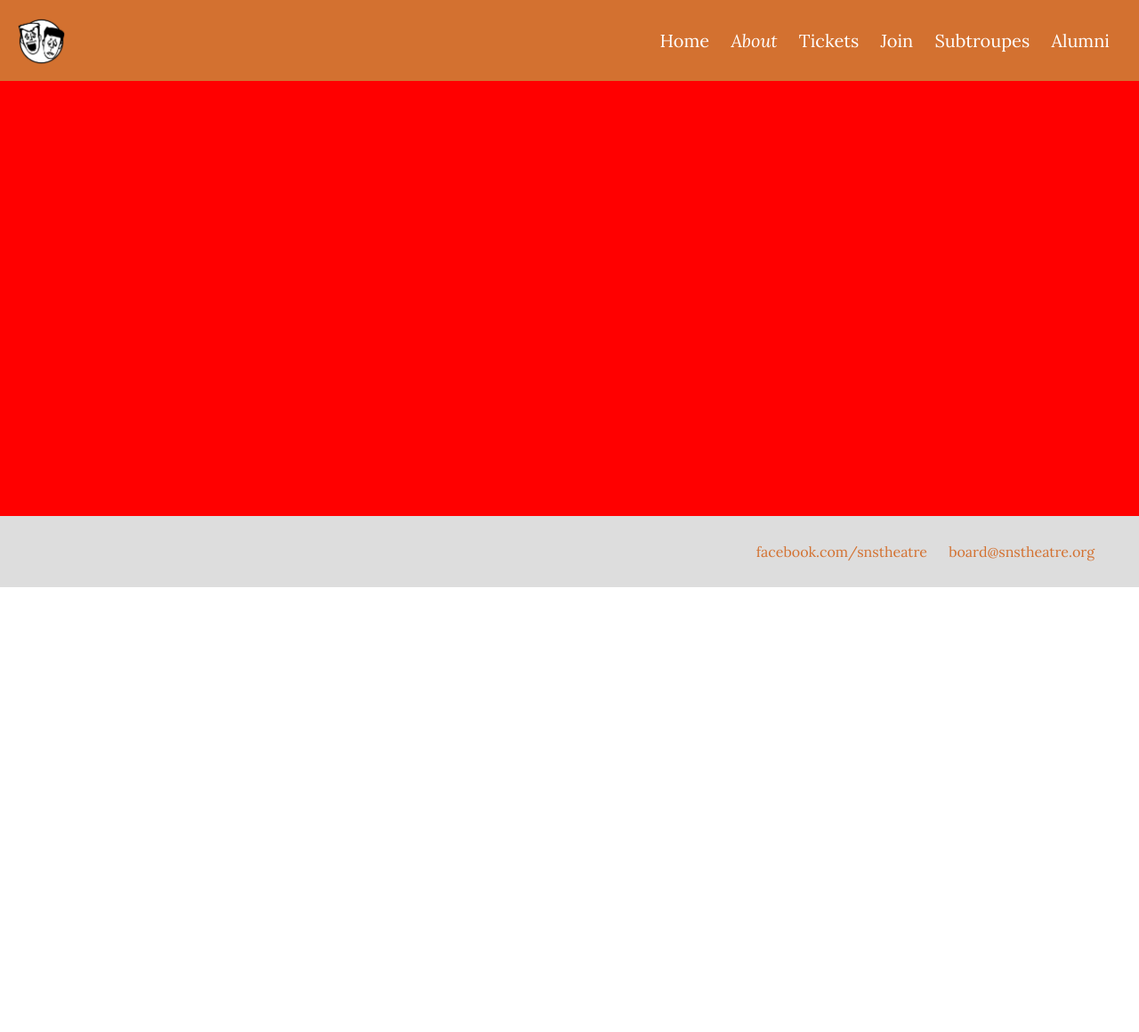
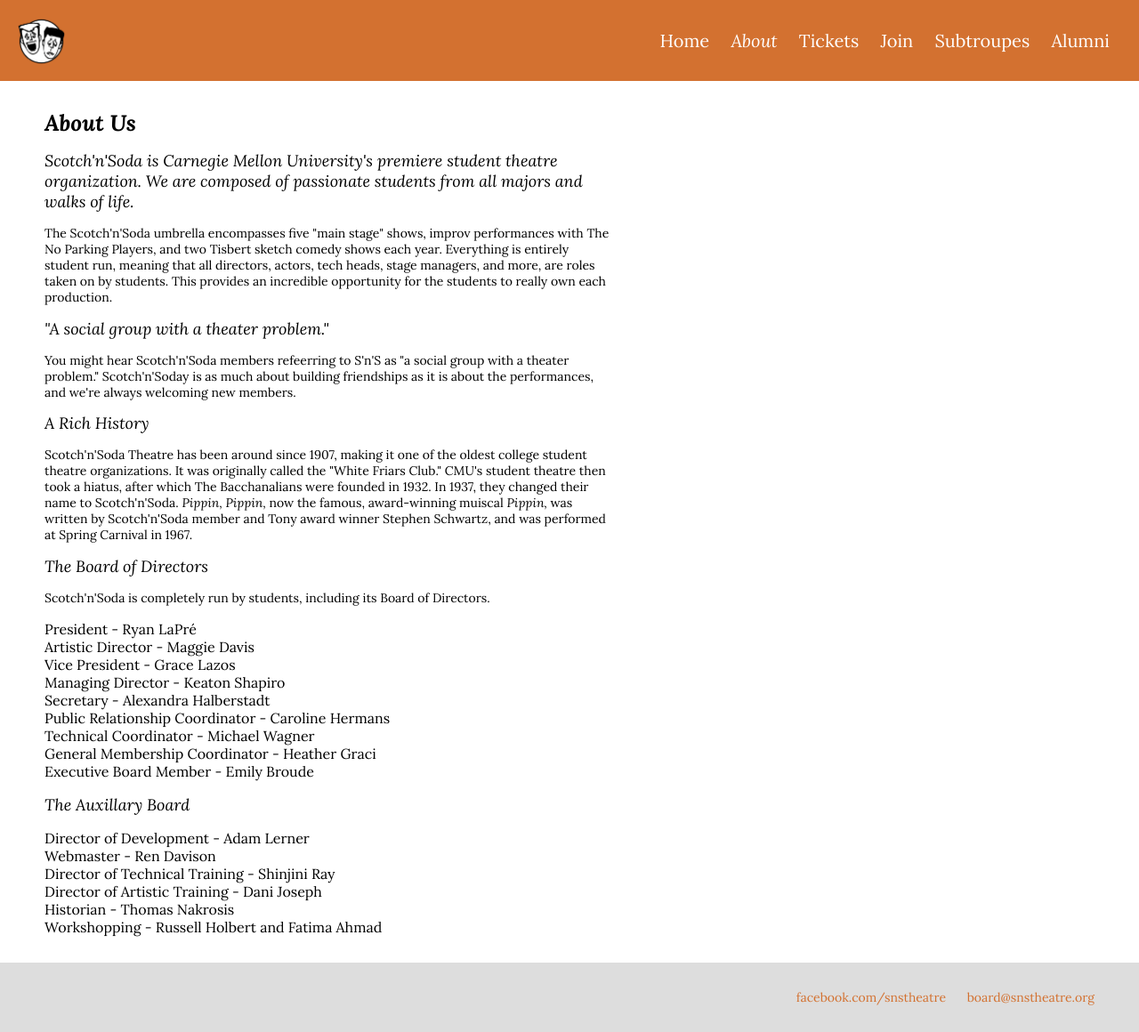
Before and after one commit to rendavison/snsWebsite, a Flask app: page /about.html in a window 1280 px wide. Shown: the whole page at 89% size. Run offline with Flask 2, Linux system fonts and the light colour scheme; some libraries are stand-ins or nearby versions.

Commit message:
there's an about page now

```diff
--- a/app/static/sass/main.css
+++ b/app/static/sass/main.css
@@ -11,6 +11,7 @@ html, body {
   background: white;
   margin: 0px;
   width: 100%;
+  font-size: 14px;
   overflow-x: hidden;
   text-align: left; }
 
@@ -29,11 +30,27 @@ a {
     -o-transition-duration: 0.5s; }
 
 h1 {
-  color: black;
   font-size: 25px;
   text-align: center;
   font-style: italic;
   margin-bottom: 5px; }
+
+h2 {
+  font-size: 18px;
+  font-style: italic;
+  font-weight: normal; }
+
+h3 {
+  font-size: 16px;
+  font-weight: normal; }
+
+.container {
+  width: 100%;
+  padding-left: 50px;
+  padding-top: 10px;
+  margin-top: 95px;
+  margin-bottom: 30px;
+  background: transparent; }
 
 /*Top navigation bar*/
 .topbar {
--- a/app/static/sass/main.scss
+++ b/app/static/sass/main.scss
@@ -15,6 +15,7 @@ html, body {
   background: $background-color;
   margin: 0px;
   width: 100%;
+  font-size: 14px;
   overflow-x: hidden;
   text-align: left;
 }
@@ -31,11 +32,30 @@ a {
 }
 
 h1 {
-  color: black;
   font-size: 25px;
   text-align: center;
   font-style: italic;
   margin-bottom: 5px;
+}
+
+h2 {
+  font-size: 18px;
+  font-style: italic;
+  font-weight: normal;
+}
+
+h3 {
+  font-size: 16px;
+  font-weight: normal;
+}
+
+.container {
+  width: 100%;
+  padding-left: 50px;
+  padding-top: 10px;
+  margin-top: 95px;
+  margin-bottom: 30px;
+  background: transparent;
 }
 
 /*Top navigation bar*/
--- a/app/templates/about.html
+++ b/app/templates/about.html
@@ -1,4 +1,49 @@
 {% extends "base.html" %}
 {% block content %}
-<div style="width: 100%; height: 50%; background: red;"></div>
+
+  <div class="container" style="width: 50%;">
+
+    <h1 style="text-align: left">
+      About Us
+    </h1>
+    <h2>
+      Scotch'n'Soda is Carnegie Mellon University's premiere student theatre organization.  We are composed of passionate students from all majors and walks of life.
+    </h2>
+    The Scotch'n'Soda umbrella encompasses five "main stage" shows, improv performances with The No Parking Players, and two Tisbert sketch comedy shows each year.  Everything is entirely student run, meaning that all directors, actors, tech heads, stage managers, and more, are roles taken on by students.  This provides an incredible opportunity for the students to really own each production.
+    <h2>
+      "A social group with a theater problem."
+    </h2>
+    You might hear Scotch'n'Soda members refeerring to S'n'S as "a social group with a theater problem."  Scotch'n'Soday is as much about building friendships as it is about the performances, and we're always welcoming new members.
+    <h2>
+      A Rich History
+    </h2>
+    Scotch'n'Soda Theatre has been around since 1907, making it one of the oldest college student theatre organizations.  It was originally called the "White Friars Club."  CMU's student theatre then took a hiatus, after which The Bacchanalians were founded in 1932.  In 1937, they changed their name to Scotch'n'Soda.  <i>Pippin, Pippin,</i> now the famous, award-winning muiscal <i>Pippin,</i> was written by Scotch'n'Soda member and Tony award winner Stephen Schwartz, and was performed at Spring Carnival in 1967.
+    <h2>
+      The Board of Directors
+    </h2>
+    Scotch'n'Soda is completely run by students, including its Board of Directors.
+    <h3>
+      President - Ryan LaPré<br>
+      Artistic Director - Maggie Davis<br>
+      Vice President - Grace Lazos<br>
+      Managing Director - Keaton Shapiro<br>
+      Secretary - Alexandra Halberstadt<br>
+      Public Relationship Coordinator - Caroline Hermans<br>
+      Technical Coordinator - Michael Wagner<br>
+      General Membership Coordinator - Heather Graci<br>
+      Executive Board Member - Emily Broude<br>
+    </h3>
+    <h2>
+      The Auxillary Board
+    </h2>
+    <h3>
+      Director of Development - Adam Lerner<br>
+      Webmaster - Ren Davison<br>
+      Director of Technical Training - Shinjini Ray<br>
+      Director of Artistic Training - Dani Joseph<br>
+      Historian - Thomas Nakrosis<br>
+      Workshopping - Russell Holbert and Fatima Ahmad
+    </h3>
+  </div>
+
 {% endblock %}
--- a/app/templates/base.html
+++ b/app/templates/base.html
@@ -9,7 +9,6 @@
   <head>
 
     <!--This controls the webpage title-->
-
     {% if title %}
       <title>SnS - {{ title }}</title>
     {% else %}
@@ -57,6 +56,8 @@
 
     {% block content %} {% endblock %}
 
+    <!--Footer-->
+
     <div class="footer">
       <a href="http://www.facebook.com/snstheatre" style="margin-right: 20px;">
         facebook.com/snstheatre
--- a/app/templates/index.html
+++ b/app/templates/index.html
@@ -16,11 +16,11 @@
       Scotch'n'Soda Theatre
     </h1>
     <div class="text">
-      Breaking legs at Carnegie Mellon University since 1938!
+      Breaking legs at Carnegie Mellon University since 1907!
     </div>
   </div>
 
-<!--Carousel | Made by Slick and modified by me-->
+<!--Slick Carousel | Made by kenwheeler at Github  and modified by me-->
 
   <div class="slideshow" align="center">
     <div><img src="{{ url_for('static', filename='images/homepage1.jpg') }}"></div>
```
